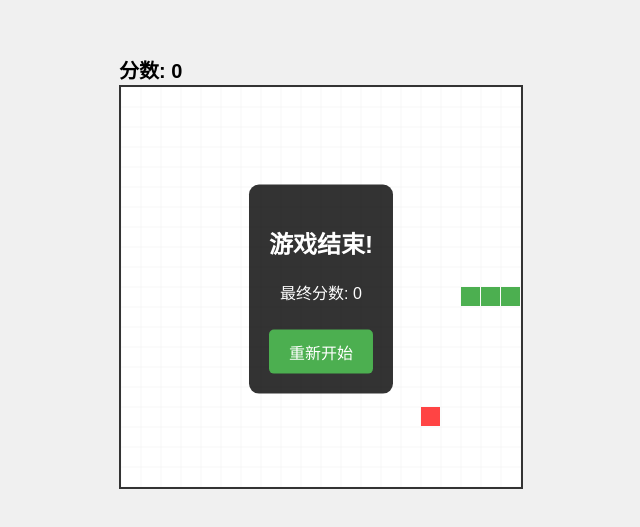
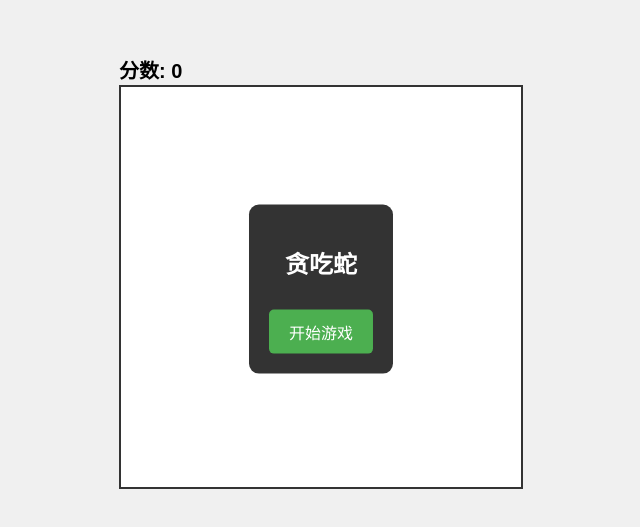
Before and after one commit to codesigmax/snake, a plain HTML site: page index.html in a window 1280 px wide. Shown: the part 111-638 px from the top of the page, without its empty margins (319-959 px from the left). Drawn offline with Linux system fonts and the light colour scheme.

Commit message:
feat(游戏界面): 添加开始游戏界面并优化游戏模态框样式
在游戏初始化时显示开始游戏界面，用户点击“开始游戏”按钮后进入游戏。同时将游戏结束模态框的样式类名从`#game-over`改为`.game-modal`，以便复用样式

```diff
--- a/game.js
+++ b/game.js
@@ -23,6 +23,9 @@ const gameOverElement = document.getElementById('game-over');
 const finalScoreElement = document.getElementById('final-score');
 
 // 初始化游戏
+window.onload = function() {
+    document.getElementById('start-screen').style.display = 'block';
+};
 function initGame() {
     // 初始化蛇的位置
     const centerX = Math.floor(canvas.width / config.gridSize / 2);
@@ -39,6 +42,7 @@ function initGame() {
     score = 0;
     updateScore();
     generateFood();
+    document.getElementById('start-screen').style.display = 'none';
     gameOverElement.style.display = 'none';
 }
 
@@ -67,6 +71,15 @@ function gameOver() {
     clearInterval(gameLoop);
     gameOverElement.style.display = 'block';
 }
+
+function startGame() {
+    initGame();
+    if (gameLoop) clearInterval(gameLoop);
+    gameLoop = setInterval(gameStep, config.initialSpeed);
+}
+
+// 显示开始界面
+document.getElementById('start-screen').style.display = 'block';
 
 // 检查碰撞
 function checkCollision(head) {
@@ -239,5 +252,5 @@ canvas.addEventListener('touchend', (event) => {
     }
 });
 
-// 启动游戏
-startGame();
+// 游戏初始化时显示开始界面
+document.getElementById('start-screen').style.display = 'block';
--- a/index.html
+++ b/index.html
@@ -29,7 +29,7 @@
             font-size: 20px;
             font-weight: bold;
         }
-        #game-over {
+        .game-modal {
             display: none;
             position: absolute;
             top: 50%;
@@ -60,7 +60,11 @@
     <div id="game-container">
         <div id="score">分数: 0</div>
         <canvas id="game-canvas" width="400" height="400"></canvas>
-        <div id="game-over">
+        <div id="start-screen" class="game-modal">
+            <h2>贪吃蛇</h2>
+            <button onclick="startGame()">开始游戏</button>
+        </div>
+        <div id="game-over" class="game-modal">
             <h2>游戏结束!</h2>
             <p>最终分数: <span id="final-score">0</span></p>
             <button onclick="startGame()">重新开始</button>
```
